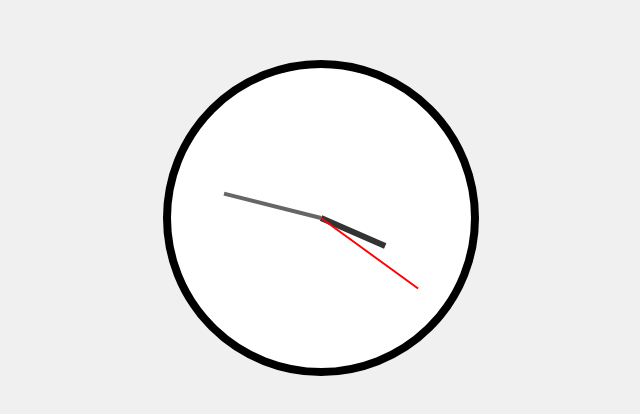
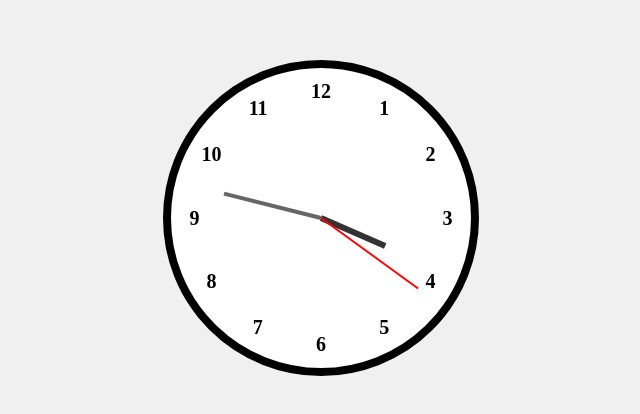
Before and after one commit to Priyanka-Prabhath/Clock, a plain HTML site: page Javascript implementation/index.html in a window 1280 px wide. Shown: the part 182-596 px from the top of the page, without its empty margins (319-959 px from the left). Drawn offline with Linux system fonts and the light colour scheme.

Commit message:
Added number markings to the clock

```diff
--- a/Javascript implementation/index.html
+++ b/Javascript implementation/index.html
@@ -10,6 +10,18 @@
     <div class="hand hour" id="hour-hand"></div>
     <div class="hand minute" id="minute-hand"></div>
     <div class="hand second" id="second-hand"></div>
+    <span style="--i: 1"><b>1</b></span>
+    <span style="--i: 2"><b>2</b></span>
+    <span style="--i: 3"><b>3</b></span>
+    <span style="--i: 4"><b>4</b></span>
+    <span style="--i: 5"><b>5</b></span>
+    <span style="--i: 6"><b>6</b></span>
+    <span style="--i: 7"><b>7</b></span>
+    <span style="--i: 8"><b>8</b></span>
+    <span style="--i: 9"><b>9</b></span>
+    <span style="--i: 10"><b>10</b></span>
+    <span style="--i: 11"><b>11</b></span>
+    <span style="--i: 12"><b>12</b></span>
   </div>
 
   <script src="clock.js"></script>
--- a/Javascript implementation/style.css
+++ b/Javascript implementation/style.css
@@ -14,6 +14,19 @@ body {
     border-radius: 50%;
     position: relative;
     background: white;
+  }
+
+  .clock span{
+    position: absolute;
+    transform: rotate(calc(30deg * var(--i)));
+    inset: 12px;
+    text-align: center;
+  }
+
+  .clock span b{
+    transform: rotate(calc(-30deg * var(--i)));
+    display: inline-block;
+    font-size: 20px;
   }
 
   .hand {
```
